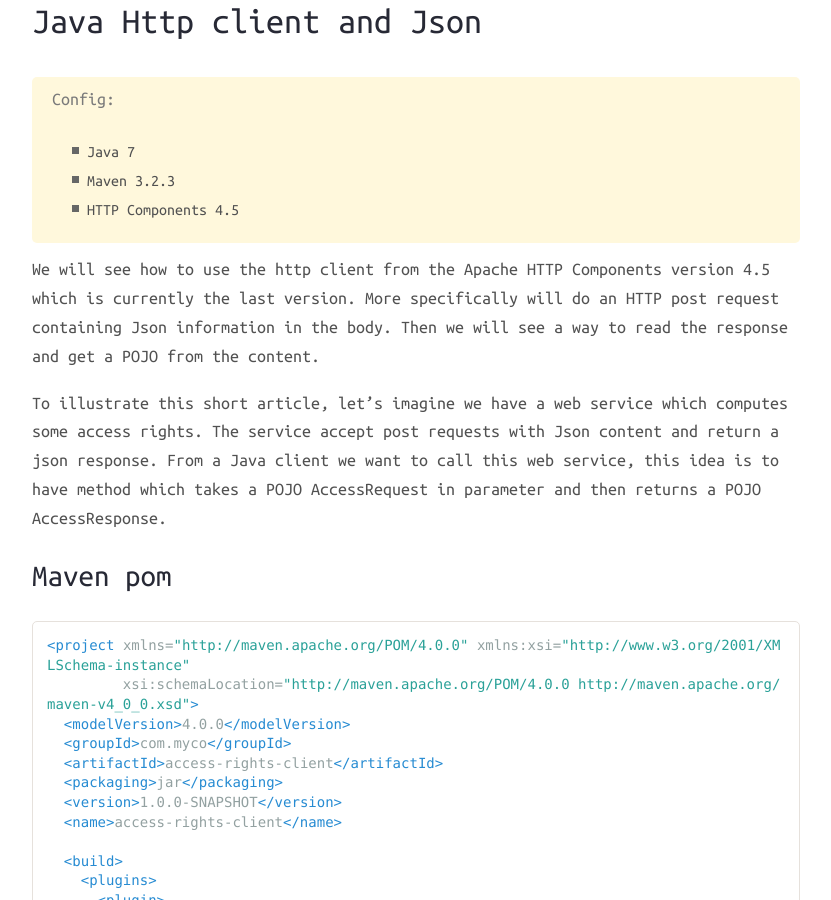
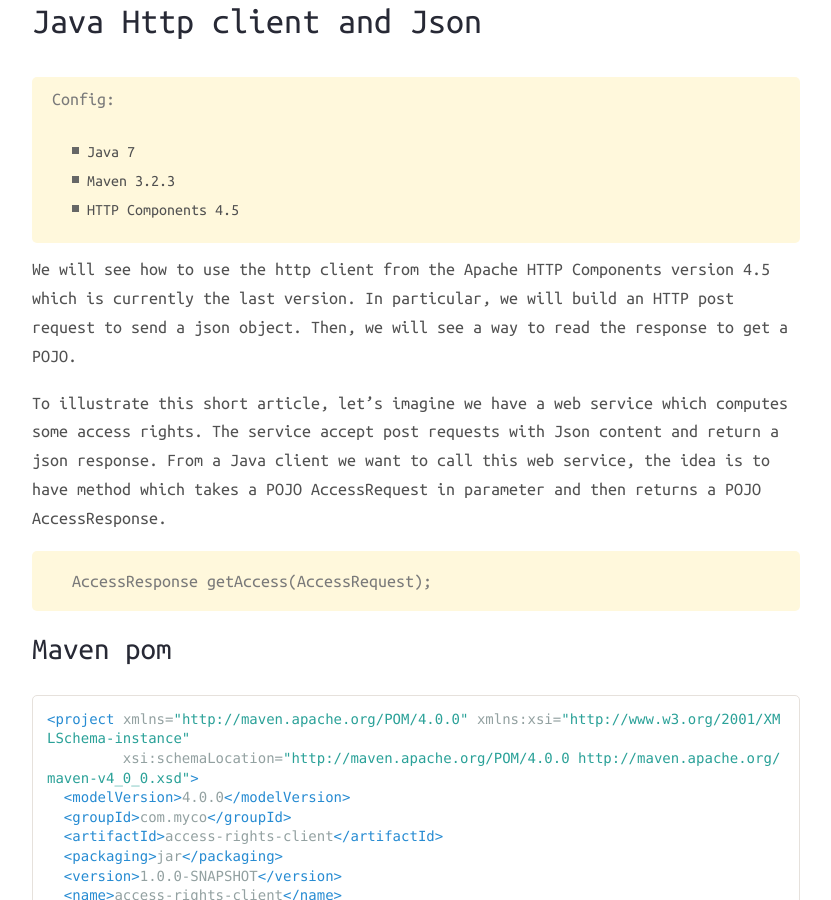
Before and after one commit to TheWeirdDev/theweirddev.github.io, a Jekyll site: the page built from _posts/2015-09-16-http-client.markdown, in a window 1280 px wide and 900 px high, scrolled down 453 px. Shown: the whole window, without its empty margins (224-1055 px from the left). Built offline with Jekyll 4.4.1, drawn with Linux system fonts in a browser that asks for light colours; nearby versions of some CDN libraries; comment, search, counter and statistics services are not loaded; some of the changed text lies outside the part shown.

Commit message:
post http client, improve text

```diff
--- a/_posts/2015-09-16-http-client.markdown
+++ b/_posts/2015-09-16-http-client.markdown
@@ -16,14 +16,16 @@ description: Simple example of a Post request using http client from the Apache
 > > * HTTP Components 4.5
 
 We will see how to use the http client from the Apache HTTP Components version 4.5 which is currently the last
-version. More specifically will do an HTTP post request containing Json information in the body. Then we will see a
-way to read the response and get a POJO from the content.
+version. In particular, we will build an HTTP post request to send a json object. Then, we will see a
+way to read the response to get a POJO.
 
 To illustrate this short article, let's imagine we have a web service which computes some access rights. The service
 accept
 post requests with Json content and return a json response. From a Java client we want to call
-this web service, this idea is to have method which takes a POJO AccessRequest in parameter and then returns a POJO
+this web service, the idea is to have method which takes a POJO AccessRequest in parameter and then returns a POJO
 AccessResponse.
+
+>> AccessResponse getAccess(AccessRequest);
 
 ## Maven pom
 
@@ -149,7 +151,7 @@ public class AccessResponse implements Serializable
 ## Http Client
 
 {% highlight java%}
- public AccessResponse callAccessRightsService(String endPoint, AccessRequest accessRequest)
+ public AccessResponse getAccess(String endPoint, AccessRequest accessRequest)
     throws IOException
   {
     // java 7 try-with-resources that closes the http client for us.
```
